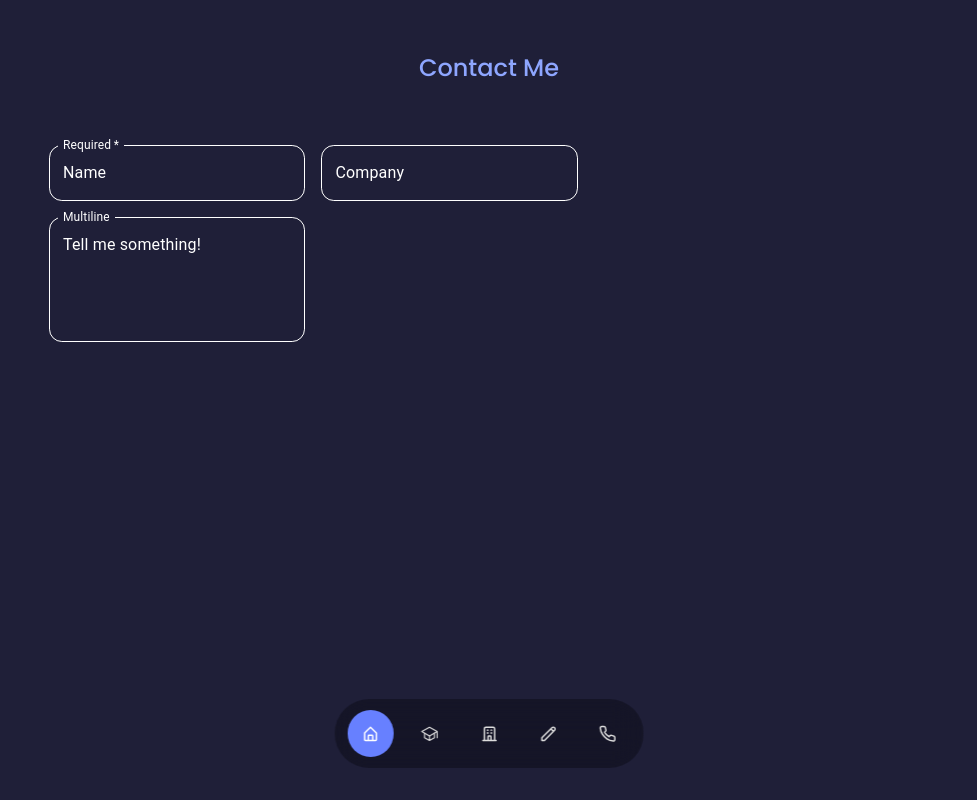
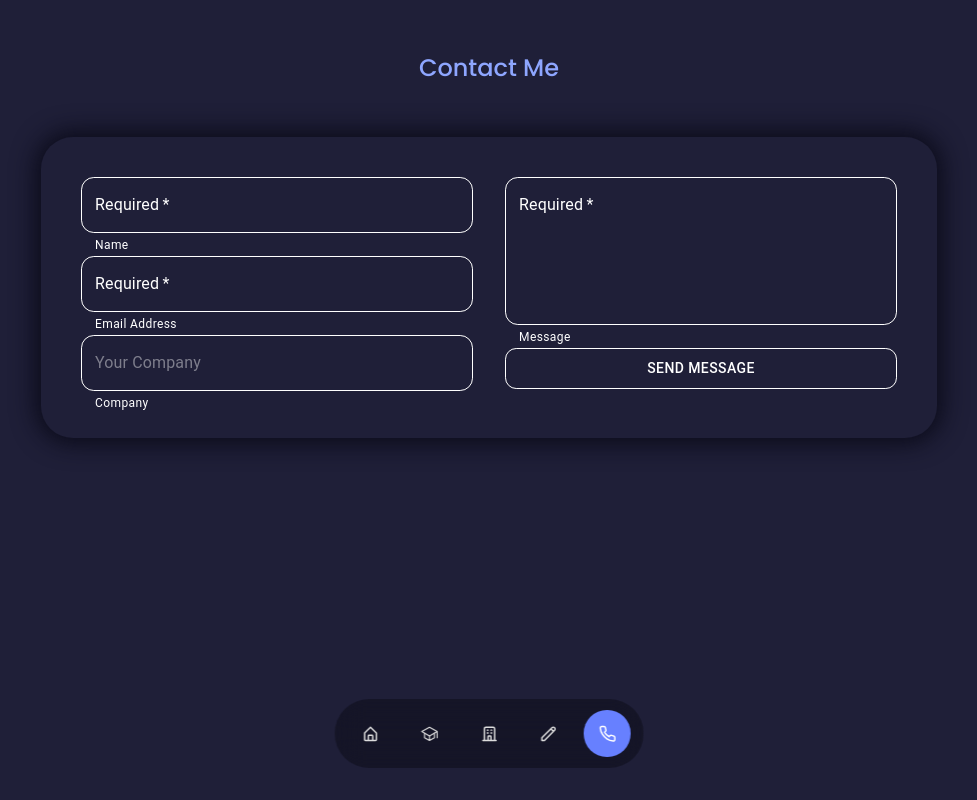
Before and after one commit to Armanfidan/armanfidan.github.io, a React (Create React App) app: page /#/contact in a window 1280 px wide. Shown: the whole page, without its empty margins (151-1128 px from the left). Built offline with nearby package versions, Linux system fonts and the light colour scheme.

Commit message:
Finalised ContactForm card

```diff
--- a/package.json
+++ b/package.json
@@ -1,5 +1,6 @@
 {
   "name": "armanfidan.github.io",
+  "homepage": "https://armanfidan.github.io",
   "version": "0.1.0",
   "private": true,
   "dependencies": {
@@ -13,6 +14,7 @@
     "@types/node": "^16.18.10",
     "@types/react": "^18.0.26",
     "@types/react-dom": "^18.0.10",
+    "emailjs-com": "^3.2.0",
     "localforage": "^1.10.0",
     "match-sorter": "^6.3.1",
     "react": "^18.2.0",
@@ -20,7 +22,10 @@
     "react-icons": "^4.7.1",
     "react-router-dom": "^6.6.1",
     "react-scripts": "5.0.1",
+    "semantic-ui-css": "^2.5.0",
+    "semantic-ui-react": "^2.1.4",
     "sort-by": "^1.2.0",
+    "sweetalert2": "^11.6.16",
     "typescript": "^4.9.4",
     "web-vitals": "^2.1.4"
   },
--- a/src/App.css
+++ b/src/App.css
@@ -2,30 +2,7 @@
   text-align: center;
 }
 
-.App-logo {
-  height: 40vmin;
-  pointer-events: none;
-}
-
 @media (prefers-reduced-motion: no-preference) {
-  .App-logo {
-    animation: App-logo-spin infinite 10s linear backwards;
-  }
-}
-
-.App-header {
-  background-color: var(--colour-bg);
-  min-height: 100vh;
-  display: flex;
-  flex-direction: column;
-  align-items: center;
-  justify-content: center;
-  font-size: calc(10px + 2vmin);
-  color: white;
-}
-
-.App-link {
-  color: #61dafb;
 }
 
 @keyframes App-logo-spin {
--- a/src/App.tsx
+++ b/src/App.tsx
@@ -1,6 +1,5 @@
 import React from 'react';
 import './App.css';
-import ReactDOM from "react-dom/client";
 import {HashRouter, Routes, Route} from "react-router-dom";
 
 import Home from "./components/home/Home"
@@ -26,9 +25,3 @@ export default function App() {
         </HashRouter>
     );
 }
-
-const root_nullable: HTMLElement | null = document.getElementById('root');
-if (root_nullable != null) {
-    const root = ReactDOM.createRoot(root_nullable);
-    root.render(<App/>);
-}
--- a/src/components/contact/ContactForm.tsx
+++ b/src/components/contact/ContactForm.tsx
@@ -1,19 +1,42 @@
 import * as React from 'react';
-import Box from '@mui/material/Box';
-import TextField from '@mui/material/TextField';
+import {Button, TextField} from "@mui/material";
+import emailjs from 'emailjs-com';
+import Swal from 'sweetalert2';
+import {useState} from "react";
+
+const SERVICE_ID = 'armanfidan.github.io';
+const TEMPLATE_ID = 'armanfidan_template';
+const USER_ID = 'X6_Apga4rS300eM7s';
 
 export default function ContactForm() {
-    return (
-        <Box
-            component="form"
-            sx={{
-                '& .MuiTextField-root': {m: 1, width: '25ch'},
-                input: {
-                    color: "white"
-                },
-                label: {
-                    color: "white"
-                },
+    const [state, setState] = useState({name: "", email: "", company: "", message: ""})
+    const handleFormSubmit = async (e: any) => {
+        e.preventDefault();
+        try {
+            emailjs.send(SERVICE_ID, TEMPLATE_ID, state, USER_ID)
+                .then((result) => {
+                    console.log(result.text);
+                    Swal.fire({
+                        icon: 'success',
+                        title: 'Message Sent Successfully'
+                    })
+                }, (error) => {
+                    console.log(error.text);
+                    Swal.fire({
+                        icon: 'error',
+                        title: 'Ooops, something went wrong',
+                        text: error.text,
+                    })
+                });
+        } catch (e: any) {
+            console.log(e);
+        }
+        e.target.reset()
+    };
+
+    const text_sx = {
+        input: {color: "white"},
+        label: {color: "white"},
         '& .MuiOutlinedInput-root': {
             '& fieldset': {
                 borderColor: 'white',
@@ -25,38 +48,81 @@ export default function ContactForm() {
             },
             '&.Mui-focused fieldset': {
                 borderColor: 'var(--colour-primary)',
-                        label: {
-                            color: 'var(--colour-primary)',
+                label: {color: 'var(--colour-primary)'},
             },
         },
+        "& label.Mui-focused": {
+            color: "var(--colour-primary)"
+        },
     }
-            }}
-            noValidate
-            autoComplete="off"
-        >
+
+    return (
         <div>
+            <form onSubmit={handleFormSubmit} className="contact-form">
+                <div className="contact-form-left">
                     <TextField
                         required
+                        fullWidth
                         id="name-box"
                         label="Required"
-                    defaultValue="Name"
+                        helperText="Name"
+                        placeholder="Your Name"
+                        onChange={e => setState({...state, name: e.target.value})}
+                        sx={text_sx}
+                        style={{flex: 1}}
                     />
                     <TextField
+                        required
+                        fullWidth
+                        id="email-box"
+                        type="email"
+                        label="Required"
+                        helperText="Email Address"
+                        placeholder="Your Email Address"
+                        onChange={e => setState({...state, email: e.target.value})}
+                        sx={text_sx}
+                        style={{flex: 1}}
+                    />
+                    <TextField
+                        fullWidth
                         id="company-box"
-                    defaultValue="Company"
+                        placeholder="Your Company"
+                        helperText="Company"
+                        onChange={e => setState({...state, company: e.target.value})}
+                        sx={text_sx}
+                        style={{flex: 1}}
                     />
                 </div>
                 <div>
                     <TextField
-                    id="outlined-multiline-static"
-                    label="Multiline"
+                        required
+                        fullWidth
+                        id="message"
+                        label="Required"
                         multiline
-                    rows={4}
-                    defaultValue="Tell me something!"
-                    style={{color: "white"}}
+                        rows={5}
+                        helperText="Message"
+                        placeholder="Tell me something!"
+                        style={{color: "white", flex: 1}}
                         inputProps={{style: {color: "white"}}}
+                        onChange={e => setState({...state, message: e.target.value})}
+                        sx={text_sx}
                     />
+                    <Button type="submit" variant="outlined" fullWidth
+                            sx={{
+                                height: "2.55rem",
+                                borderRadius: "0.7rem",
+                                borderColor: "white",
+                                color: "white",
+                                "&:hover": {
+                                    borderWidth: "2px",
+                                    borderColor: "var(--colour-primary)",
+                                    color: "var(--colour-primary)"
+                                }
+                            }}
+                    >Send Message</Button>
                 </div>
-        </Box>
+            </form>
+        </div>
     );
 }
--- a/src/components/contact/contact.css
+++ b/src/components/contact/contact.css
@@ -0,0 +1,29 @@
+.MuiFormHelperText-root {
+    color: #fff !important;
+}
+
+.MuiFormLabel-root:active {
+    color: #fff !important;
+}
+
+.contact-form {
+    display: grid;
+    grid-template-columns: 1fr 1fr;
+    width: 100%;
+    max-width: 100%;
+    gap: 2rem;
+    position: relative;
+    padding: 2.5rem 2.5rem 1.5rem 2.5rem;
+    color: white;
+    transition: all 0.3s;
+    border-radius: 2rem;
+    box-shadow: 0 0 25px 5px #0a0a18;
+}
+
+@media screen and (max-width: 900px) {
+    .contact-form {
+        grid-template-columns: 1fr;
+        padding: 1rem;
+        border-radius: 1.2rem;
+    }
+}
--- a/src/components/education/education.css
+++ b/src/components/education/education.css
@@ -25,7 +25,7 @@
 
 /*!* MEDIA QUERIES *!*/
 @media screen and (max-width: 750px) {
-    .education__cards {
+    .education_cards {
         gap: 1.5rem
     }
 
--- a/src/components/experience/experience.css
+++ b/src/components/experience/experience.css
@@ -21,7 +21,7 @@
 
 /*!* MEDIA QUERIES *!*/
 @media screen and (max-width: 750px) {
-    .education__cards {
+    .experience_cards {
         gap: 1.5rem
     }
 
--- a/src/components/home/Home.tsx
+++ b/src/components/home/Home.tsx
@@ -1,7 +1,7 @@
 import React from 'react';
 import './home.css';
-import CTA from "./CTA";
 import Socials from "./socials";
+import HomeButtons from "./HomeButtons";
 
 function Home() {
     return (
@@ -13,7 +13,7 @@ function Home() {
                     </div>
                     <h2>Arman Fidanoglu</h2>
                     <h4 className="text-light">Software Engineer</h4>
-                    <CTA/>
+                    <HomeButtons/>
                     <Socials/>
                 </div>
                 <div className="about__container">
--- a/src/components/home/CTA.tsx
+++ b/src/components/home/HomeButtons.tsx
@@ -1,11 +1,10 @@
 import React from 'react';
-function Cta() {
+import {Link} from "react-router-dom";
+export default function HomeButtons() {
     return (
         <div className="cta">
             <a className="btn" href={require('../../assets/CV_Arman_Fidanoglu_October_2022.pdf')} target="_blank" rel="noreferrer">Download CV</a>
-            <a className="btn" href="#contact">Let's Talk</a>
+            <Link className="btn" to="/contact">Let's Talk</Link>
         </div>
     );
 }
-
-export default Cta;
--- a/src/components/nav/Nav.tsx
+++ b/src/components/nav/Nav.tsx
@@ -1,26 +1,21 @@
-import React, {useState} from 'react';
+import React from 'react';
 import './nav.css';
 import {BiHomeAlt} from 'react-icons/bi'
 import {HiOutlinePencil, HiOutlineOfficeBuilding} from 'react-icons/hi'
 import {FiPhone} from 'react-icons/fi'
 import {IoSchoolOutline} from "react-icons/io5";
-import {Outlet, Link} from "react-router-dom";
+import {Outlet, Link, useLocation} from "react-router-dom";
 
 function Nav() {
-    const [activeNav, setActiveNav] = useState('#home')
+    const path = useLocation().pathname;
     return (
         <>
             <nav>
-                <Link to="/" onClick={() => setActiveNav('#home')}
-                      className={activeNav === '#home' ? 'active' : ''}><BiHomeAlt/></Link>
-                <Link to="/education" onClick={() => setActiveNav('#education')}
-                      className={activeNav === '#education' ? 'active' : ''}><IoSchoolOutline/></Link>
-                <Link to="/experience" onClick={() => setActiveNav('#experience')}
-                      className={activeNav === '#experience' ? 'active' : ''}><HiOutlineOfficeBuilding/></Link>
-                <Link to="/projects" onClick={() => setActiveNav('#projects')}
-                      className={activeNav === '#projects' ? 'active' : ''}><HiOutlinePencil/></Link>
-                <Link to="/contact" onClick={() => setActiveNav('#contact')}
-                      className={activeNav === '#contact' ? 'active' : ''}><FiPhone/></Link>
+                <Link to="/" className={path === '/' ? 'active' : ''}><BiHomeAlt/></Link>
+                <Link to="/education" className={path === '/education' ? 'active' : ''}><IoSchoolOutline/></Link>
+                <Link to="/experience" className={path === '/experience' ? 'active' : ''}><HiOutlineOfficeBuilding/></Link>
+                <Link to="/projects" className={path === '/projects' ? 'active' : ''}><HiOutlinePencil/></Link>
+                <Link to="/contact" className={path === '/contact' ? 'active' : ''}><FiPhone/></Link>
             </nav>
             <Outlet/>
         </>
```
Also changed, not shown: 1 other file (tests, documents, lock files or other folders). Lines whose indentation alone changed are shown as unchanged.
